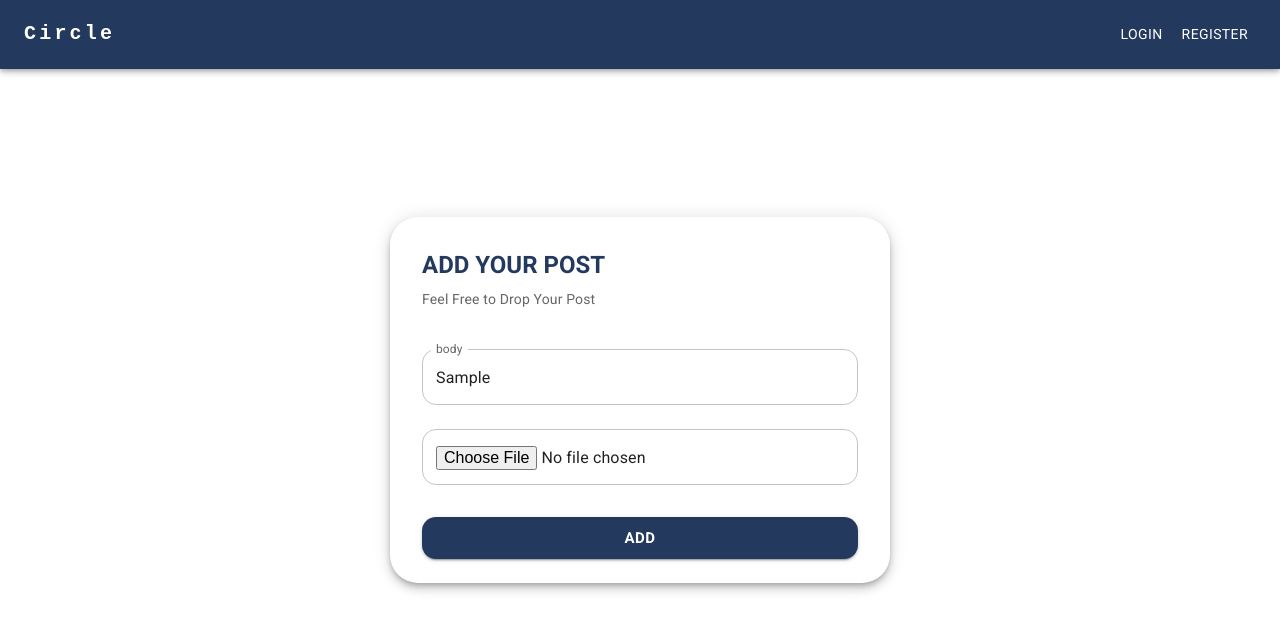
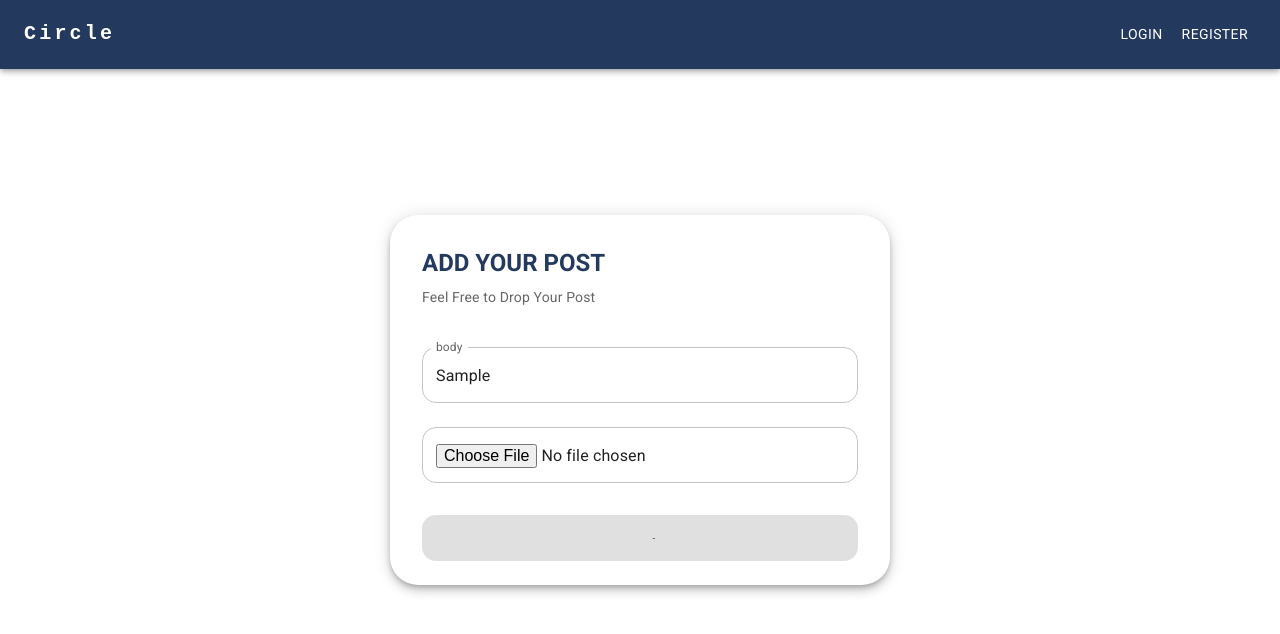
Before and after one commit to Mohamed-Osama17/circle-app, a Next.js app: page /createpost in a window 1280 px wide. Both pictures are taken after typing "Sample" into the empty fields and a click on the button "ADD". Shown: the top 634 px of the page. Built offline with nearby package versions, Linux system fonts and the light colour scheme; no server answers; what @mui/material-nextjs would draw is missing.

Commit message:
Fix the Loading state in the Create Post Component

```diff
--- a/src/app/createpost/page.tsx
+++ b/src/app/createpost/page.tsx
@@ -1,19 +1,22 @@
 'use client'
 import React, { FormEvent } from "react";
-import { Card, CardContent, TextField, Button, Typography, Box } from "@mui/material";
+import { Card, CardContent, TextField, Button, Typography, Box, CircularProgress } from "@mui/material";
 import { motion } from "framer-motion";
-import {  useSelector } from "react-redux";
+import { useDispatch, useSelector } from "react-redux";
 import { State } from "../_redux/store";
 import { useRouter } from "next/navigation";
 import toast from "react-hot-toast";
+import { setLoading } from "../_redux/authSlice";
 
 
 export default function CreatePost() {
 
     const { isLoading, error } = useSelector((store: State) => store.authReducer);
+    const dispatch = useDispatch();
     const router = useRouter()
 
     async function handleSubmit(e: FormEvent<HTMLElement>) {
+        dispatch(setLoading())
         e.preventDefault();
         const form = e.target as HTMLFormElement
         const formData = new FormData();
@@ -80,6 +83,7 @@ export default function CreatePost() {
                                 />
 
                                 <Button
+                                    disabled={isLoading == true}
                                     type="submit"
                                     variant="contained"
                                     color="primary"
@@ -96,7 +100,7 @@ export default function CreatePost() {
                                         },
                                     }}
                                 >
-                                    ADD
+                                    {isLoading ? <CircularProgress size="30px" /> : 'ADD'}
                                 </Button>
                             </CardContent>
                         </Card>
```
